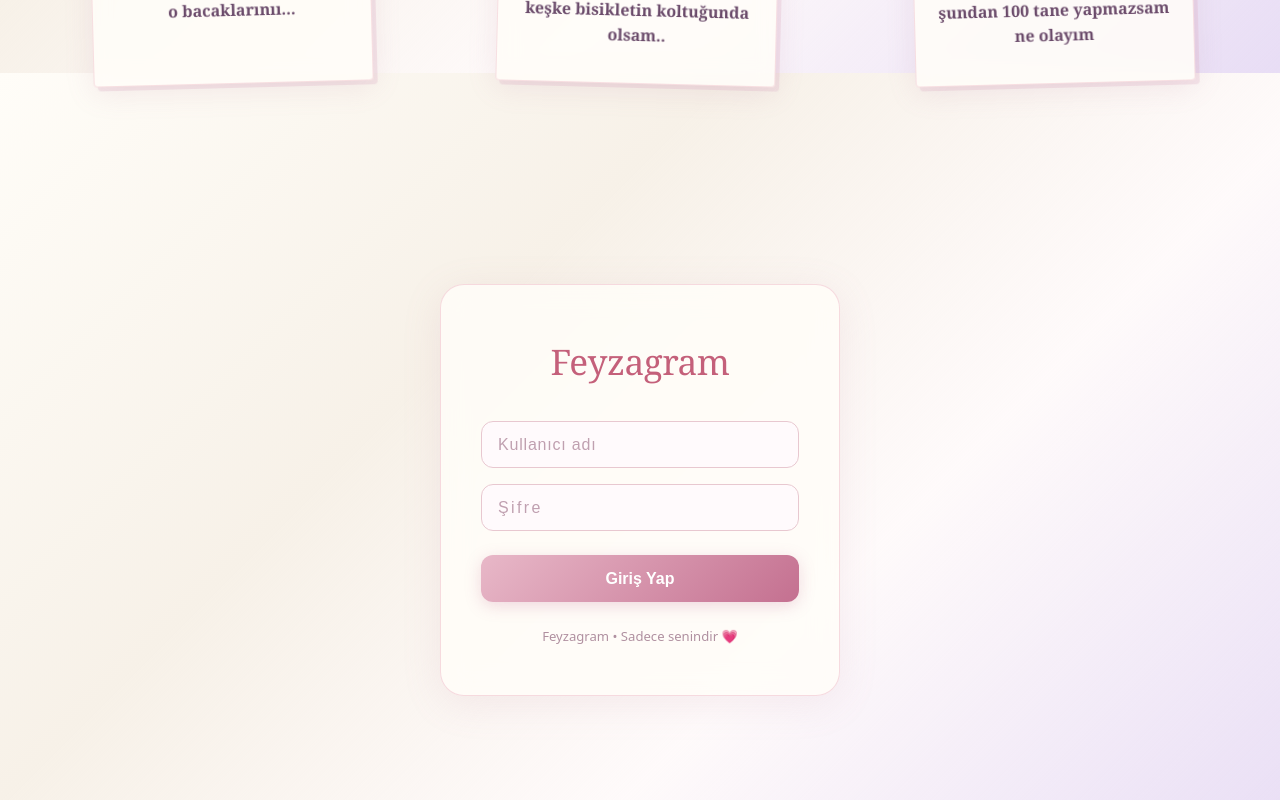
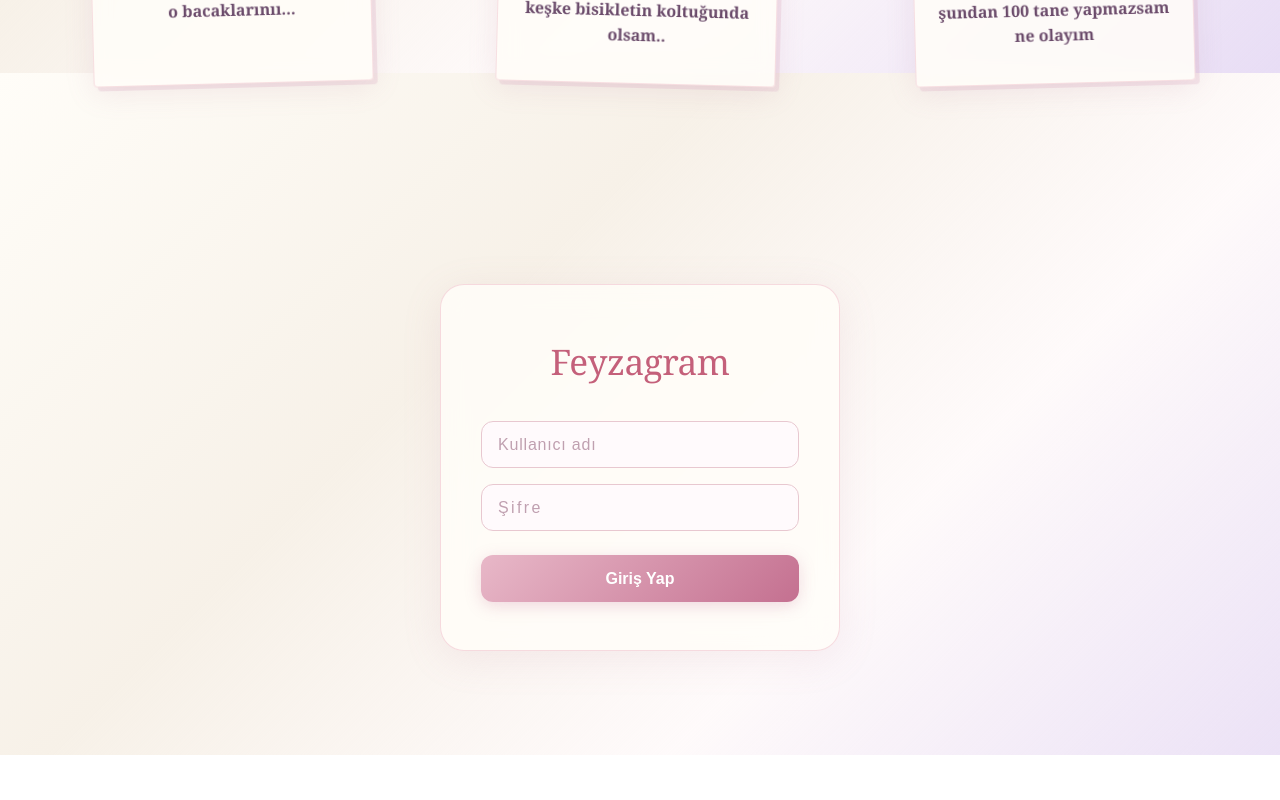
Before and after one commit to yavuz921/feyzalatte, a React (Vite) app: page / in a window 1280 px wide. Shown: the part 3127-3927 px from the top of the page. After the commit the page ends 3882 px from the top, so only its background shows below. Built offline with nearby package versions, Linux system fonts and the light colour scheme.

Commit message:
fix: feyzagram alt yazı kaldırıldı

```diff
--- a/src/components/FeyzagramSection.jsx
+++ b/src/components/FeyzagramSection.jsx
@@ -47,7 +47,6 @@ export default function FeyzagramSection() {
           </button>
         </form>
 
-        <p className="feyzagram-hint">Feyzagram • Sadece senindir 💗</p>
       </div>
     </section>
   );
```
